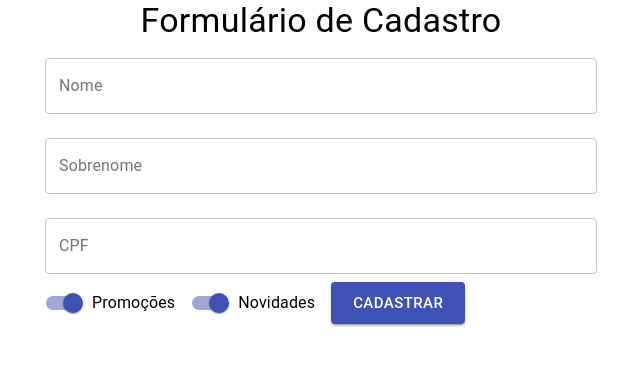
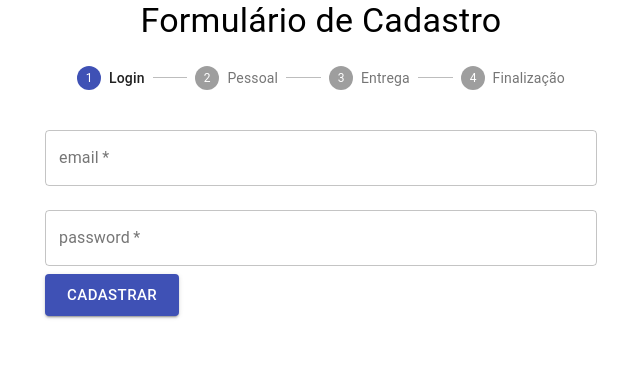
Before and after one commit to FelipeSchulzLuz/react-forms-hooks, a React (Create React App) app: page / in a window 1280 px wide. Shown: the top 366 px of the page, without its empty margins (319-959 px from the left). Built offline with nearby package versions, Linux system fonts and the light colour scheme.

Commit message:
Dividindo responsabilidades

```diff
--- a/src/components/FormularioCadastro/FormularioCadastro.jsx
+++ b/src/components/FormularioCadastro/FormularioCadastro.jsx
@@ -1,95 +1,45 @@
-import React, { useState } from "react";
-import { Button, TextField, Switch, FormControlLabel } from "@material-ui/core";
+import React, { useEffect, useState } from "react";
+import DadosPessoais from "./DadosPessoais";
+import DadosUsuarios from "./DadosUsuarios";
+import DadosEntrega from "./DadosEntrega";
+import { Stepper,Step, StepLabel, Typography } from '@material-ui/core';
 
-function FormularioCadastro({ aoEnviar, validacoes }) {
-  const [nome, setNome] = useState("");
-  const [sobrenome, setSobrenome] = useState("");
-  const [cpf, setCpf] = useState("");
-  const [promocoes, setPromocoes] = useState(true);
-  const [novidades, setNovidades] = useState(true);
-  const [erros, setErros] = useState({cpf: { valido: true, texto: "" }});
+function FormularioCadastro({ aoEnviar, validarCPF }) {
+  const [etapaAtual, setEtapaAtual] = useState(0);
+  const [dadosColetados, setDados] = useState({});
 
-  return (
-    <form
-      onSubmit={(e) => {
-        e.preventDefault();
-        aoEnviar({ nome, sobrenome, cpf, promocoes, novidades });
-      }}
-    >
-      <TextField
-        value={nome}
-        onChange={(e) => {
-          setNome(e.target.value);
-        }}
-        margin="normal"
-        id="nome"
-        label="Nome"
-        variant="outlined"
-        type="text"
-        fullWidth
-      />
-      <TextField
-        value={sobrenome}
-        onChange={(e) => {
-          setSobrenome(e.target.value);
-        }}
-        margin="normal"
-        id="sobrenome"
-        label="Sobrenome"
-        variant="outlined"
-        type="text"
-        fullWidth
-      />
-      <TextField
-        value={cpf}
-        onChange={(e) => {
-          setCpf(e.target.value);
-        }}
-        onBlur={(e) => {
-          const isValid = validacoes.validarCpf(cpf);
-          setErros({ cpf: isValid });
-        }}
-        error={!erros.cpf.valido}
-        helperText={erros.cpf.texto}
-        margin="normal"
-        id="cpf"
-        label="CPF"
-        variant="outlined"
-        type="text"
-        fullWidth
-      />
+  useEffect(() => {
+    if(etapaAtual === formularios.length) {
+      aoEnviar(dadosColetados)
+    }
+  })
 
-      <FormControlLabel
-        label="Promoções"
-        control={
-          <Switch
-            checked={promocoes}
-            onChange={(event) => setPromocoes(event.target.checked)}
-            variant="contained"
-            name="Promoções"
-            color="primary"
-            type="checkbox"
-          />
-        }
-      />
-      <FormControlLabel
-        label="Novidades"
-        control={
-          <Switch
-            checked={novidades}
-            onChange={(event) => setNovidades(event.target.checked)}
-            variant="contained"
-            name="Novidades"
-            color="primary"
-            type="checkbox"
-          />
-        }
-      />
+  const formularios = [
+    <DadosUsuarios aoEnviar={coletarDados} />,
+    <DadosPessoais aoEnviar={coletarDados} validarCPF={validarCPF} />,
+    <DadosEntrega aoEnviar={coletarDados} />,
+    <Typography variant="h5">Obrigado pelo Cadastro!</Typography>
+  ];
 
-      <Button size="large" variant="contained" color="primary" type="submit">
-        Cadastrar
-      </Button>
-    </form>
-  );
+  function coletarDados(dados) {
+    setDados({...dadosColetados, ...dados})
+    proximo();
+  }
+
+  function proximo() {
+    setEtapaAtual(etapaAtual + 1);
+  }
+  return <>
+      <Stepper activeStep={etapaAtual}>
+        <Step><StepLabel>Login</StepLabel></Step>
+        <Step><StepLabel>Pessoal</StepLabel></Step>
+        <Step><StepLabel>Entrega</StepLabel></Step>
+        <Step><StepLabel>Finalização</StepLabel></Step>
+
+      </Stepper>
+      {formularios[etapaAtual]}
+    </>
+
 }
+
 export default FormularioCadastro;
```
